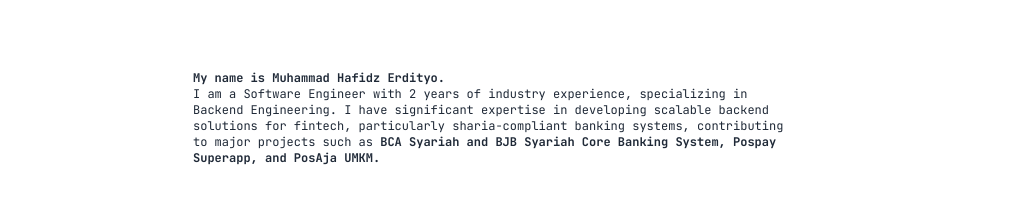
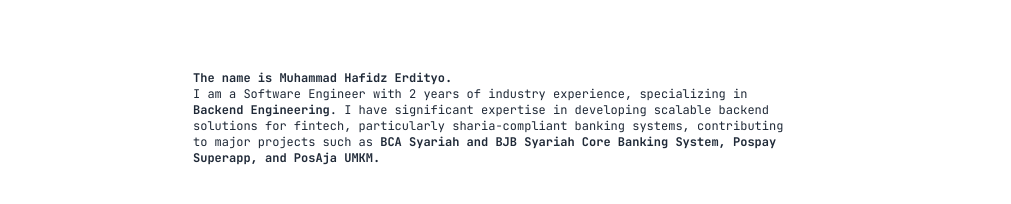
Before and after one commit to hafidzerdityo/portfolio, a React (Vite) app: page / in a window 1280 px wide. Shown: the part 122-326 px from the top of the page, without its empty margins (143-1154 px from the left). Built offline with nearby package versions, Linux system fonts and the light colour scheme.

Commit message:
chore(Resume.jsx)

```diff
--- a/src/components/About.jsx
+++ b/src/components/About.jsx
@@ -6,12 +6,13 @@
       <div className="min-h-screen bg-base-100 pb-10 pt-48 overflow-y-scroll">
         <div className="container mx-auto px-10 sm:px-8 lg:px-8 max-w-2xl flex flex-col gap-12 lg:gap-20">
           <p className="text-xs w-full">
-            <p className="font-bold">My name is Muhammad Hafidz Erdityo.</p>I am
-            a Software Engineer with 2 years of industry experience,
-            specializing in Backend Engineering. I have significant expertise in
-            developing scalable backend solutions for fintech, particularly
-            sharia-compliant banking systems, contributing to major projects
-            such as{" "}
+            <p className="font-bold">The name is Muhammad Hafidz Erdityo.</p>I
+            am a Software Engineer with 2 years of industry experience,
+            specializing in{" "}
+            <span className="font-bold">Backend Engineering</span>. I have
+            significant expertise in developing scalable backend solutions for
+            fintech, particularly sharia-compliant banking systems, contributing
+            to major projects such as{" "}
             <span className="font-bold">
               BCA Syariah and BJB Syariah Core Banking System, Pospay Superapp,
               and PosAja UMKM.
--- a/src/components/Projects.jsx
+++ b/src/components/Projects.jsx
@@ -1,5 +1,5 @@
 import React, { useState } from "react";
-import ProjectContent from "./Resume/ProjectContent";
+import ProjectContent from "./Project/ProjectContent";
 import bjbs_bds from "../assets/ListProjects/bjbs_bds.png";
 import bjbs_cms from "../assets/ListProjects/bjbs_cms.png";
 import bjbs_crm from "../assets/ListProjects/bjbs_crm.png";
--- a/src/components/Resume.jsx
+++ b/src/components/Resume.jsx
@@ -5,7 +5,6 @@
   faNodeJs,
   faReact,
   faAws,
-  faJsSquare,
   faGolang,
 } from "@fortawesome/free-brands-svg-icons";
 import cv_hafidz from "../assets/cv_hafidz.pdf";
@@ -53,25 +52,44 @@
     { name: "Go • Fiber • gRPC", icon: faGolang },
     { name: "Python • FastAPI", icon: faPython },
     { name: "Node.js • Express.js", icon: faNodeJs },
-    { name: "JavaScript", icon: faJsSquare },
-    { name: "React.js", icon: faReact },
+    { name: "JavaScript • React.js", icon: faReact },
     { name: "AWS", icon: faAws },
   ];
 
   return (
     <div className="min-h-screen bg-base-100 py-10 pt-24">
       <div className="container mx-auto px-10 sm:px-8 lg:px-8 max-w-4xl">
-        {/* Header */}
         <div className=" p-8  text-center mb-12">
-          <h1 className="text-4xl font-bold text-base-content">
+          <h1 className="text-xl md:text-2xl  lg:text-4xl font-bold text-base-content">
             Muhammad Hafidz Erdityo
           </h1>
           <p className="text-lg text-base-content/70">Software Engineer</p>
         </div>
 
+        {/* Skills Section */}
+        <section className="my-12">
+          <h2 className="text-lg lg:text-2xl font-semibold text-base-content mb-4">
+            Tech Stack
+          </h2>
+          <div className="bg-base-200 p-6 rounded-lg shadow-sm">
+            <ul className="grid grid-cols-2 lg:grid-cols-3 gap-4 text-sm text-base-content/70">
+              {techStackList.map((tech, index) => (
+                <li key={index} className="flex items-center space-x-2">
+                  <FontAwesomeIcon
+                    icon={tech.icon}
+                    className="text-lg lg:text-xl"
+                  />
+                  <span className="text-xs lg:text-xs">{tech.name}</span>
+                </li>
+              ))}
+            </ul>
+          </div>
+        </section>
+        {/* Header */}
+
         {/* Experience Section */}
         <section className="space-y-8">
-          <h2 className="text-2xl font-semibold text-base-content mb-4">
+          <h2 className="text-lg lg:text-2xl font-semibold text-base-content mb-4">
             Experience
           </h2>
           <div className="flex flex-col gap-5 bg-base-200 p-6 rounded-lg shadow-sm">
@@ -81,9 +99,11 @@
                   <div className="text-xs text-base-content/70">
                     {job.company} • {job.type}
                   </div>
-                  <div className="text-xs text-base-content/70">{job.date}</div>
+                  <div className="text-xs text-base-content/70 text-right">
+                    {job.date}
+                  </div>
                 </div>
-                <h3 className="text-lg font-semibold text-base-content mt-2">
+                <h3 className="text-md font-semibold text-base-content mt-2">
                   {job.role}
                 </h3>
                 {Array.isArray(job.description) ? (
@@ -104,7 +124,7 @@
 
         {/* Education Section */}
         <section className="mt-12">
-          <h2 className="text-2xl font-semibold text-base-content mb-4">
+          <h2 className="text-lg lg:text-2xl font-semibold text-base-content mb-4">
             Education
           </h2>
           <div className="bg-base-200 p-6 rounded-lg shadow-sm">
@@ -118,28 +138,11 @@
                     {educationVal.year_start} - {educationVal.year_end}
                   </span>
                 </div>
-                <h3 className="text-lg font-semibold text-base-content mt-2">
+                <h3 className="text-md font-semibold text-base-content mt-2">
                   {educationVal.degree}
                 </h3>
               </div>
             ))}
-          </div>
-        </section>
-
-        {/* Skills Section */}
-        <section className="mt-12">
-          <h2 className="text-2xl font-semibold text-base-content mb-4">
-            Tech Stack
-          </h2>
-          <div className="bg-base-200 p-6 rounded-lg shadow-sm">
-            <ul className="grid grid-cols-2 md:grid-cols-3 lg:grid-cols-4 gap-4 text-sm text-base-content/70">
-              {techStackList.map((tech, index) => (
-                <li key={index} className="flex items-center space-x-2">
-                  <FontAwesomeIcon icon={tech.icon} className="text-xl" />
-                  <span>{tech.name}</span>
-                </li>
-              ))}
-            </ul>
           </div>
         </section>
 
```
Also changed, not shown: src/components/Project/ProjectContent.jsx (renamed from src/components/Resume/ProjectContent.jsx).
